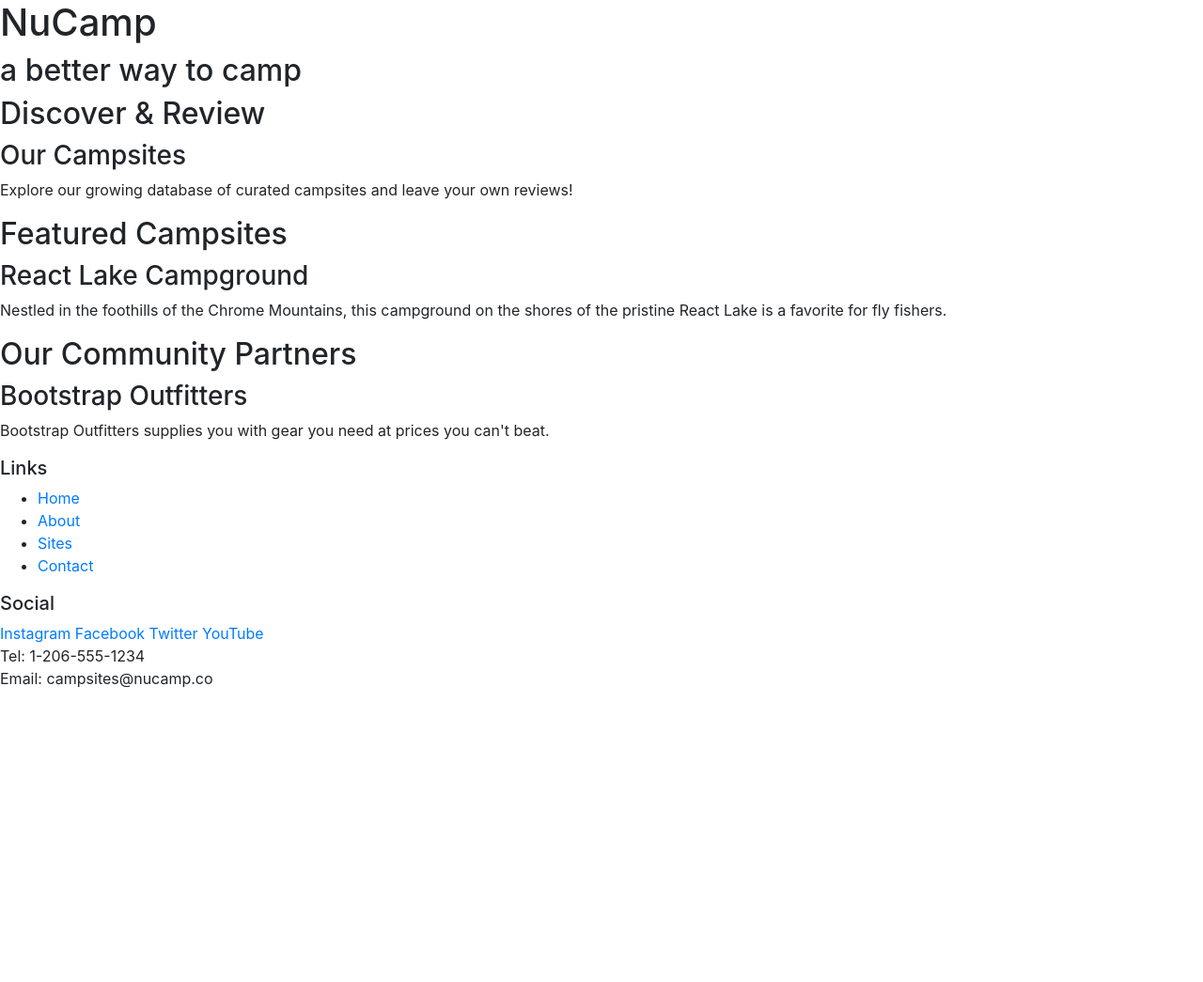
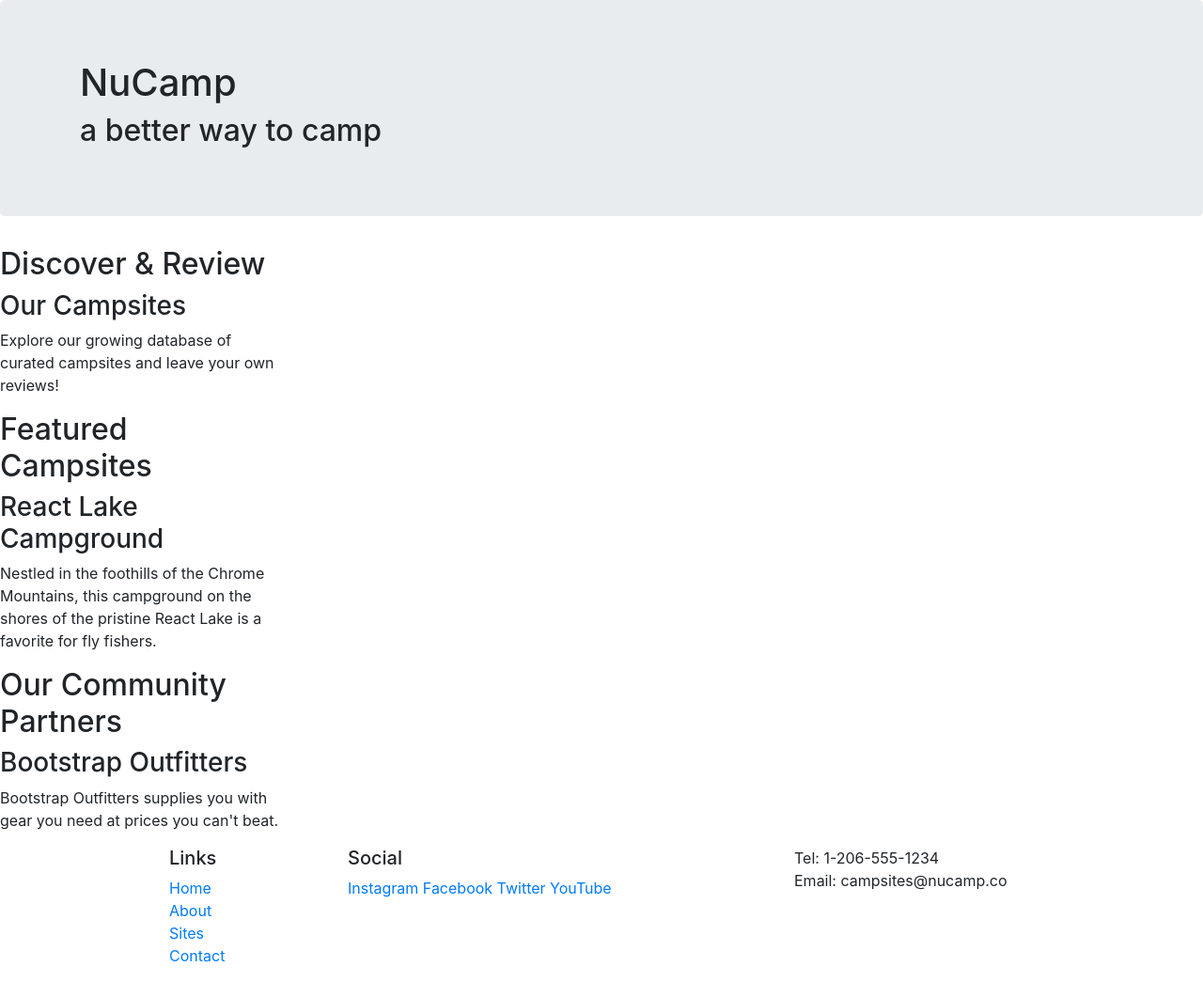
Before and after one commit to Redfire4753/nucampsite, a website: page index.html in a window 1280 px wide. Shown: the whole page at 94% size. Before the commit the page ends 800 px from the top, so only its background shows below. Drawn offline with nearby package versions, Linux system fonts and the light colour scheme.

Commit message:
updated index.html

```diff
--- a/index.html
+++ b/index.html
@@ -12,8 +12,10 @@
 
 <body>
 
-    <header>
-        <div>
+    <header class="jumbotron">
+        <div class="container">
+            <div class="row">
+                <div class="col">
                     <h1>
                         NuCamp
                     </h1>
@@ -21,9 +23,13 @@
                         a better way to camp
                     </h2>
                 </div>
+            </div>
+        </div>
     </header>
 
-    <div>
+    <div class="containerr">
+        <div class="row">
+            <div class="col-sm-4 order-sm-last col-md-3">
                 <h2>
                     Discover & Review
                 </h2>
@@ -34,8 +40,9 @@
                     Explore our growing database of curated campsites and leave your own reviews!
                 </p>
             </div>
-
-    <div>
+        </div>
+        <div class="row">
+            <div class="col-sm-4 col-md-3">
                 <h2>
                     Featured Campsites
                 </h2>
@@ -46,8 +53,10 @@
                     Nestled in the foothills of the Chrome Mountains, this campground on the shores of the pristine React Lake is a favorite for fly fishers.
                 </p>
             </div>
+        </div>
 
-    <div>
+        <div class="row">
+            <div class="col-sm-4 order-sm-last col-md-3">
                 <h2>
                     Our Community Partners
                 </h2>
@@ -58,13 +67,16 @@
                     Bootstrap Outfitters supplies you with gear you need at prices you can't beat.
                 </p>
             </div>
-
+        </div>
+    </div>
     <footer>
-        <div>
+        <div class="container">
+            <div class="row">
+                <div class="col-4 col-sm-2 offset-1">
                     <h5>
                         Links
                     </h5>
-            <ul>
+                    <ul class="list-unstyled">
                         <li>
                             <a href="#">
                                 Home
@@ -87,7 +99,7 @@
                         </li>
                     </ul>
                 </div>
-        <div>
+                <div class="col-6 col-sm-5">
                     <h5>
                         Social
                     </h5>
@@ -104,9 +116,11 @@
                         YouTube
                     </a>
                 </div>
-        <div>
+                <div class="col-sm-4">
                     Tel: 1-206-555-1234<br />
                     Email: campsites@nucamp.co
+                </div>
+            </div>
         </div>
     </footer>
     <script src="node_modules/jquery/dist/jquery.slim.min.js"></script>
```
Lines whose indentation alone changed are shown as unchanged.
